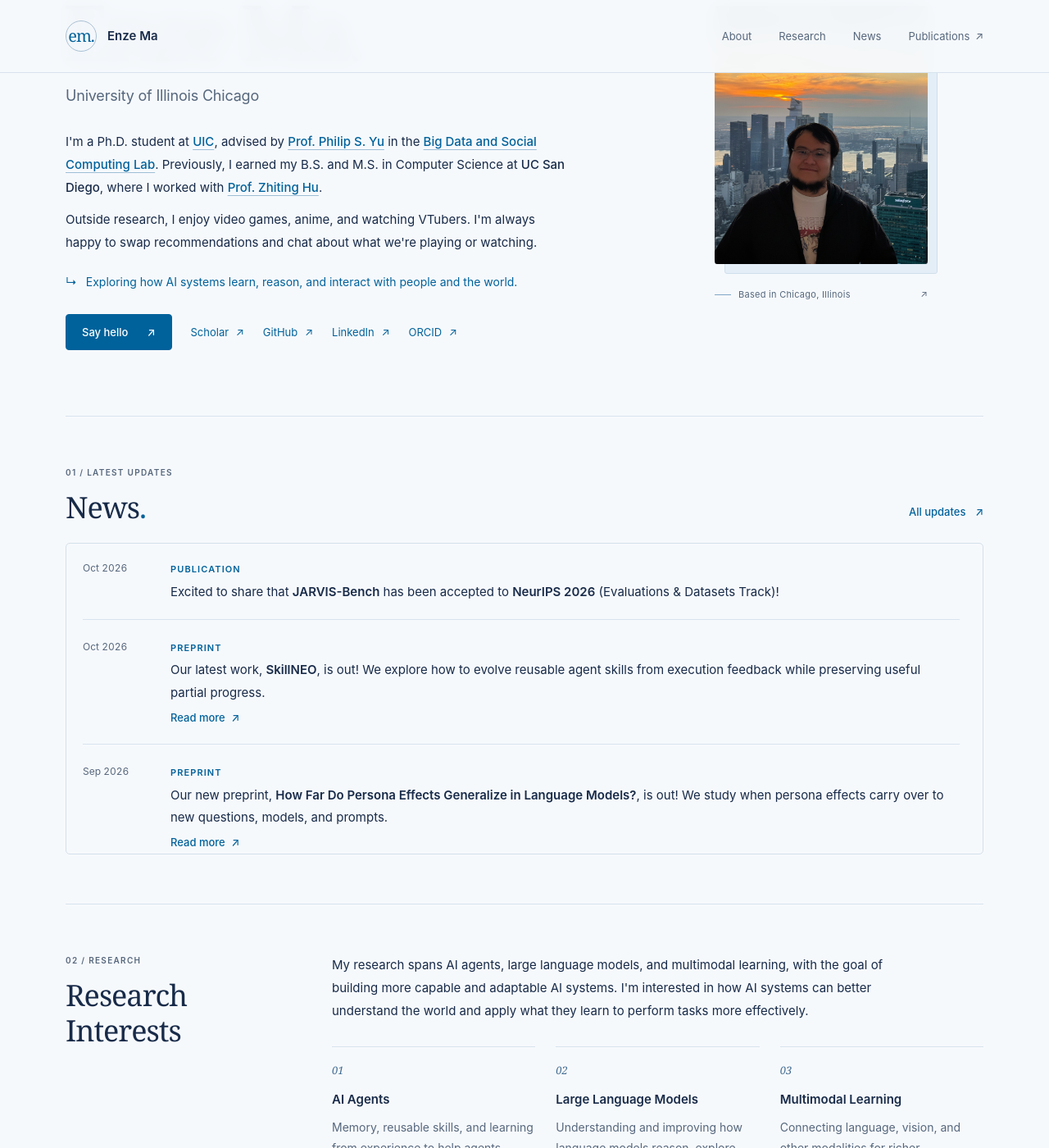
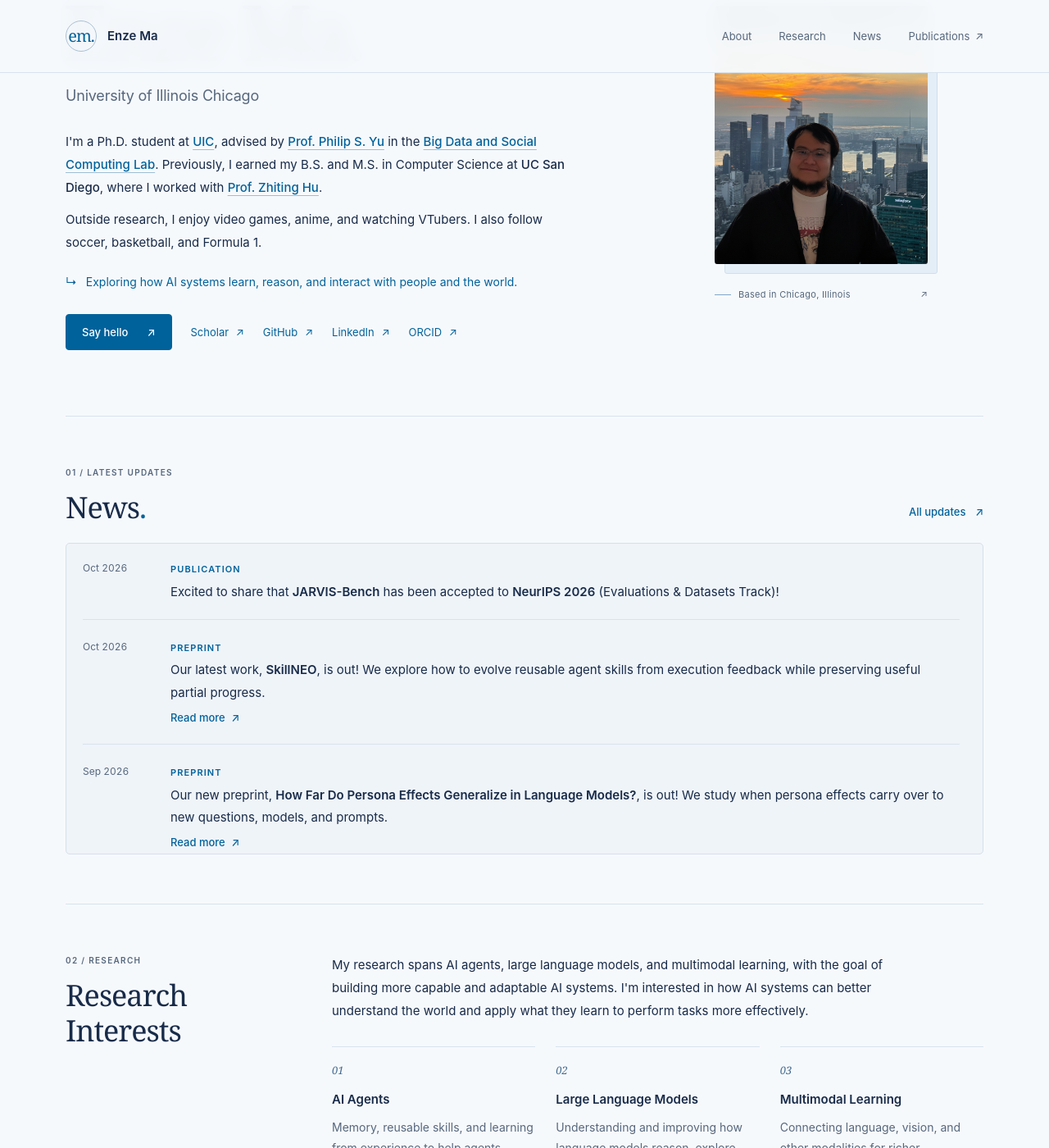
Before and after one commit to sora1998/sora1998.github.io, a Jekyll site: the page built from _pages/about.md, in a window 1280 px wide and 1400 px high, scrolled down 214 px. Shown: the whole window at 82% size. Built offline with Jekyll 4.4.1, drawn with Linux system fonts in a browser that asks for light colours.

Commit message:
Soften homepage panels and update personal interests

```diff
--- a/_pages/about.md
+++ b/_pages/about.md
@@ -11,7 +11,7 @@ permalink: /
     <p class="hero-affiliation">University of Illinois Chicago</p>
     <div class="intro-text">
       <p>I'm a Ph.D. student at <a href="https://cs.uic.edu/">UIC</a>, advised by <a href="https://cs.uic.edu/profiles/philip-yu/">Prof. Philip S. Yu</a> in the <a href="https://bdsc-uic.github.io/people.html">Big Data and Social Computing Lab</a>. Previously, I earned my B.S. and M.S. in Computer Science at <strong>UC San Diego</strong>, where I worked with <a href="https://zhiting.ucsd.edu/">Prof. Zhiting Hu</a>.</p>
-      <p class="personal-interests">Outside research, I enjoy video games, anime, and watching VTubers. I'm always happy to swap recommendations and chat about what we're playing or watching.</p>
+      <p class="personal-interests">Outside research, I enjoy video games, anime, and watching VTubers. I also follow soccer, basketball, and Formula 1.</p>
     </div>
     <p class="current-focus"><span aria-hidden="true">↳</span> Exploring how AI systems learn, reason, and interact with people and the world.</p>
     <div class="social-links" aria-label="Contact and academic profiles">
--- a/assets/css/academic.css
+++ b/assets/css/academic.css
@@ -434,6 +434,7 @@ h1,h2,h3 {
   scrollbar-color: #9fb5c9 transparent;
   scrollbar-gutter: stable;
   padding: 16px 18px 16px 20px;
+  background: #eff4f9;
   border: 1px solid #d4e0eb;
   border-radius: 5px
 }
@@ -693,7 +694,7 @@ h1,h2,h3 {
   padding: 42px 45px;
   background: var(--soft-accent);
   border: 1px solid #d2e2ef;
-  border-radius: 4px
+  border-radius: 18px
 }
 
 .contact-section h2 {
```
